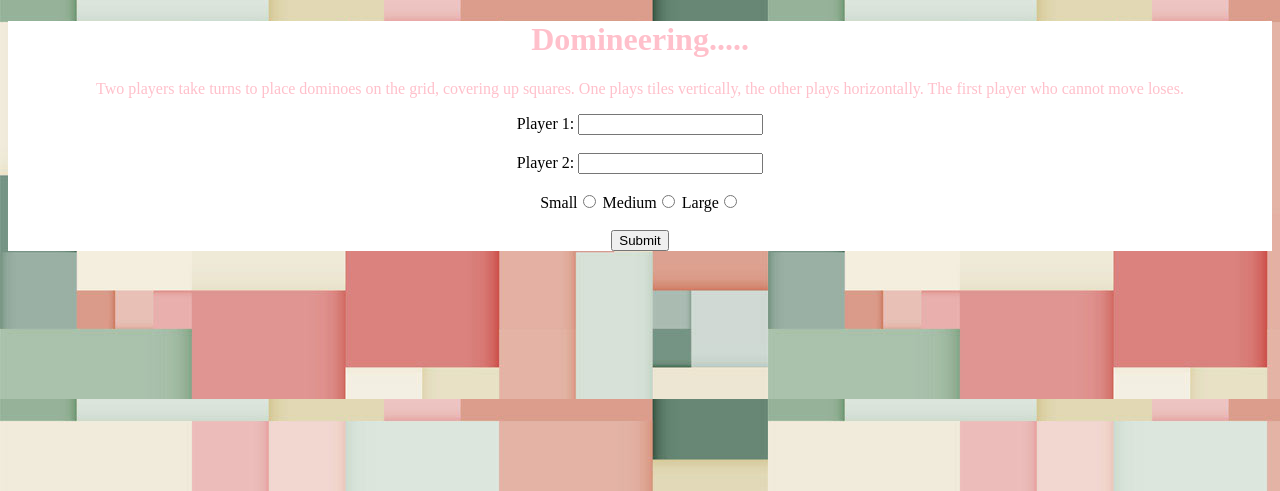
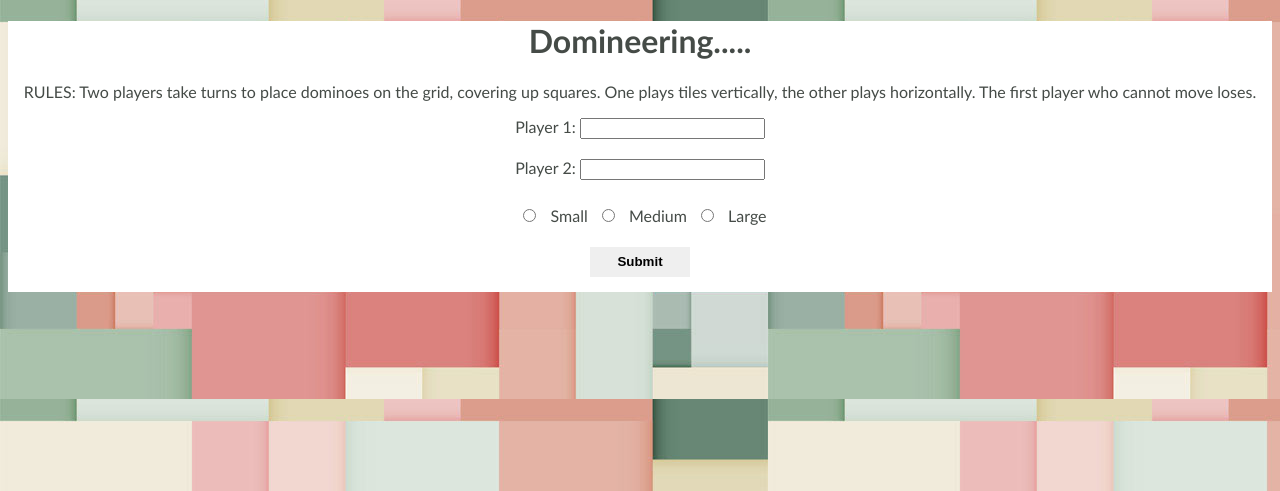
Before and after one commit to MissDavinderKaur/WDI-PROJECT-1, a PHP site: page / in a window 1280 px wide. Shown: the top 491 px of the page. Run offline with PHP 8.4, Linux system fonts and the light colour scheme; some libraries are stand-ins or nearby versions.

Commit message:
move some js into css and vice versa Also some styling is done

```diff
--- a/css/style.css
+++ b/css/style.css
@@ -1,27 +1,54 @@
 body{
   background: url("../images/background.jpg");
-  background-color: gray;
+}
+
+main{
   text-align: center;
-}
-main{
   background-color: white;
 }
 
-h1 {
-  color: pink;
+h1, p, form {
+  font-family: "Trebuchet MS", Helvetica, sans-serif;
+  color: #454B47;
+}
+
+input[type="radio"] {
+  margin: 10px;
+}
+
+#submit, #reset {
+  border: none;
+  width: 100px;
+  height: 30px;
+  margin: 15px;
+  font-weight: bold;
+}
+
+#gameBoard {
+  margin: 0 auto;
+}
+
+#currentPlayer {
+  text-align: center;
+  color: white;
+  background-color: #7F7A52;
+  width: 300px;
+  margin: 10px auto;
+  padding: 10px;
+}
+
+#leftPlayer {
+  margin-left: 45px;
 }
 
 #leftPlayer, #rightPlayer {
   background-color: white;
-  border: 1px solid gray;
+  border: 4px solid #454B47;
   width: 200px;
   height: 400px;
   float: left;
   margin: 0;
-}
-
-p{
-  color: pink;
+  padding: 20px;
 }
 
 #gameGrid {
@@ -29,28 +56,26 @@ p{
 }
 
 ul {
+  border: 1px solid #454B47;
   margin: 0 auto;
   padding: 0;
-  border: 1px solid white;
-  text-align: center;
 }
 
 li {
-  text-align: center;
   list-style-type: none;
   float: left;
   width: 50px;
   height: 50px;
-  border: 1px solid white;
+  border: 1px solid #454B47;
   box-sizing: border-box;
-  background-color: purple;
+  background-color: #C3C5C4;
   padding: 0px;
 }
 
 .Aplayed {
-  background-color: blue;
+  background-color: #28535A;
 }
 
 .Bplayed {
-  background-color: red;
+  background-color: #A5302F;
 }
--- a/index.html
+++ b/index.html
@@ -13,18 +13,21 @@ crossorigin="anonymous"></script>
 <body>
   <main>
   <h1>Domineering.....</h1>
-  <p> Two players take turns to place dominoes on the grid, covering up squares. One plays tiles vertically, the other plays horizontally. The first player who cannot move loses. </p>
+  <p> RULES: Two players take turns to place dominoes on the grid, covering up squares. One plays tiles vertically, the other plays horizontally. The first player who cannot move loses. </p>
   <form id="userInputForm">
     Player 1: <input type="text" id="playerAname">
     <br> <br>
     Player 2: <input type="text" id="playerBname" label="Player 2">
     <br> <br>
-    Small<input type="radio" name="gridSize" id="small" value="Small">
-    Medium<input type="radio" name="gridSize" id="medium" value="Medium">
-    Large<input type="radio" name="gridSize" id="large" value="Large">
-    <br> <br>
-    <input type="submit" name="submit">
+    <input type="radio" name="gridSize" id="small" value="Small"> Small
+    <input type="radio" name="gridSize" id="medium" value="Medium"> Medium
+    <input type="radio" name="gridSize" id="large" value="Large"> Large
+    <br>
+    <input type="submit" id="submit" name="Submit">
   </form>
   </main>
+  <div id="gameBoard">
+  </div>
+
 </body>
 </html>
--- a/js/app.js
+++ b/js/app.js
@@ -97,7 +97,7 @@ Domineering.makeBmove = function (e) {
       if (Domineering.canPlayerAmove.call(game)){
         Domineering.changePlayer.call(game);
       } else {
-        $('#currentPlayer').html(this.playerA + ' cannot make a move. Therefore the winner is ' + this.playerB);
+        $('#currentPlayer').html(this.playerA + ' cannot make a move. <br> <br> Therefore the winner is ' + this.playerB);
       }
     }
   }
@@ -113,7 +113,7 @@ Domineering.makeAmove = function (e) {
       if (Domineering.canPlayerBmove.call(game)){
         Domineering.changePlayer.call(game);
       } else {
-        $('#currentPlayer').html(this.playerB + ' cannot make a move. Therefore the winner is ' + this.playerA);
+        $('#currentPlayer').html(this.playerB + ' cannot make a move. <br> <br> Therefore the winner is ' + this.playerA);
       }
     }
   }
@@ -148,17 +148,22 @@ Domineering.addButtonFunctionality = function() {
 
 //Based on the user input the GUI is generated
 Domineering.createBoard = function () {
-  $('body').append('<p id="currentPlayer">' + this.playerA + '</p>');
-  $('body').append('<button type="button" id="reset">Reset</button>');
-  $('#reset').css('width', 100);
-  $('#reset').css('height', 50);
+  $('#body').append('<div id="gameBoard"></div>');
+  $('#gameBoard').css('width', ((50 * this.base) + 600));
+  $('#gameBoard').css('height', ((50 * this.base) + 200));
+
+  $('#gameBoard').append('<button type="button" id="reset">Reset</button>');
+  $('#reset').css('float', 'right');
   $('#reset').on('click', Domineering.resetGame);
 
+  $('#gameBoard').append('<p id="currentPlayer"> Current Player: ' + this.playerA + '</p>');
 
-  $('body').append('<div id="leftPlayer">' + this.playerA + '</div>');
-  $('#leftPlayer').css('height',(50 * this.base));
+  $('#gameBoard').append('<div id="leftPlayer">' + this.playerA + '</div>');
+  $('#leftPlayer').append('<br> <br> <img src="images/PlayerAtile.png" alt="PlayerAtile">');
+  $('#rightPlayer').css('width',200);
+  $('#leftPlayer').css('height',(50 * (this.base-1)));
 
-  $('body').append('<div id="gameGrid"></div>');
+  $('#gameBoard').append('<div id="gameGrid"></div>');
   $('#gameGrid').append('<ul></ul>');
   for (var i = 0; i < (this.base * this.base); i++) {
     var $square = $('<li></li>');
@@ -168,8 +173,10 @@ Domineering.createBoard = function () {
   $('ul').css('width',(50 * this.base));
   $('ul').css('height',(50 * this.base));
 
-  $('body').append('<div id="rightPlayer">' + this.playerB + '</div>');
-  $('#rightPlayer').css('height',(50 * this.base));
+  $('#gameBoard').append('<div id="rightPlayer">' + this.playerB + '</div>');
+  $('#rightPlayer').append('<br> <br> <img src="images/PlayerBtile.png" alt="PlayerBtile">');
+  $('#rightPlayer').css('width',200);
+  $('#rightPlayer').css('height',(50 * (this.base-1)));
 
   Domineering.addButtonFunctionality.call(game);
 };
```
Also changed, not shown: images/PlayerAtile.png (added), images/PlayerBtile.png (added).
